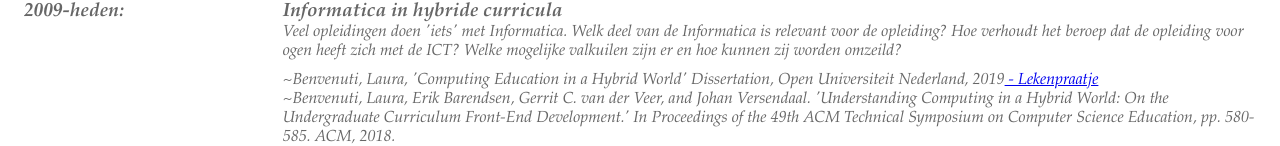
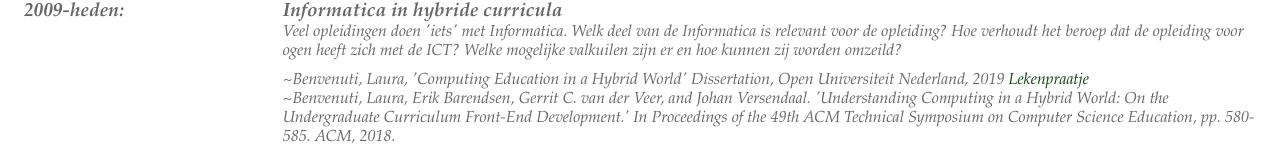
Before and after one commit to LauraBenvenuti/LBHome, a plain HTML site: page index.html in a window 1280 px wide. Shown: the part 382-528 px from the top of the page. Drawn offline with nearby package versions, Linux system fonts and the light colour scheme.

Commit message:
Lekenpraatje aangepast
ToDo:
::first-letter {
color: red;
}

```diff
--- a/data/projecten.js
+++ b/data/projecten.js
@@ -120,7 +120,7 @@ const allePublicaties = [
         "publicaties": [
             {
                 "publCode": "Diss",
-                "artikel": "Benvenuti, Laura, 'Computing Education in a Hybrid World' Dissertation, Open Universiteit Nederland, 2019",
+                "artikel": "Benvenuti, Laura, 'Computing Education in a Hybrid World' Dissertation, Open Universiteit Nederland, 2019 ",
                 "link": "./docs/ComputingEduHybridWorld.pdf",
                 "lekenpraatje": "https://youtu.be/oA67tMIzoJY"
             },
--- a/script/onderzoek.js
+++ b/script/onderzoek.js
@@ -92,8 +92,7 @@ function addMedia(publicatie) {
 
         } else {
             myLink.href = publicatie.lekenpraatje
-            myLink.class = "Lekenpraatje"
-            myLink.textContent = " - Lekenpraatje"
+            myLink.textContent = "Lekenpraatje"
         }
 
 
--- a/stile/stile.css
+++ b/stile/stile.css
@@ -128,6 +128,15 @@ section img {
     padding-left: 0.3em;
 }
 
+#Diss {
+    color: rgb(7, 73, 7);
+    text-decoration: none;
+}
+
+#Diss::first-letter {
+    color: red;
+}
+
 
 
 /* Footer */
```
